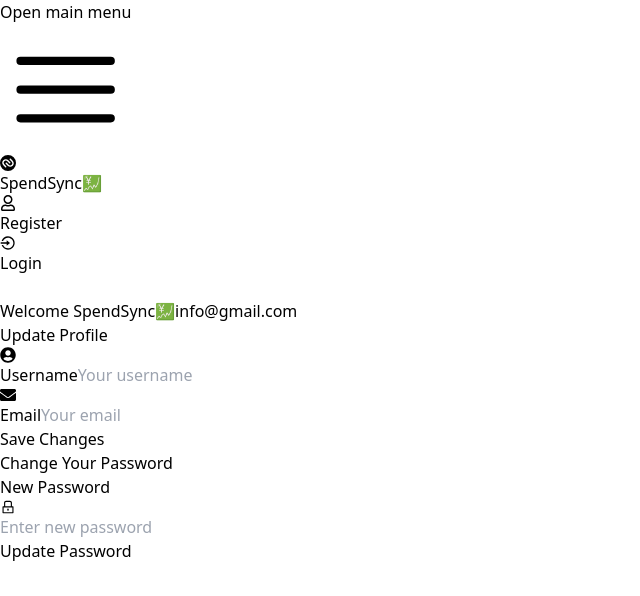
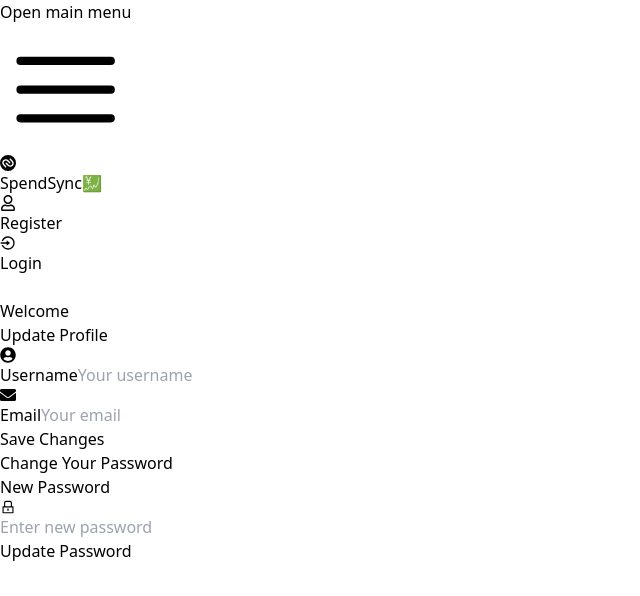
Before and after one commit to ibraheem82/expense_tracker-fullstack-react, a React (Vite) app in the folder frontend/: page /profile in a window 1280 px wide. Shown: the top 596 px of the page, without its empty margins (0-640 px from the left). Built offline with nearby package versions, Linux system fonts and the light colour scheme.

Commit message:
mutation was used, and message was imported to display corresponding messages...

```diff
--- a/frontend/src/components/Users/UserProfile.jsx
+++ b/frontend/src/components/Users/UserProfile.jsx
@@ -2,8 +2,16 @@
 import { FaUserCircle, FaEnvelope, FaLock } from "react-icons/fa";
 import { useFormik } from "formik";
 import UpdatePassword from "./UpdatePassword";
+import { useMutation } from "@tanstack/react-query";
+import { updateProfileAPI } from "../../services/users/userService";
+import AlertMessage from "../Alert/AlertMessage";
 
 const UserProfile = () => {
+  // Mutation
+  const { mutateAsync, isPending, isError, error, isSuccess } = useMutation({
+    mutationFn: updateProfileAPI,
+    mutationKey: ["change-password"],
+  });
 
   const formik = useFormik({
     initialValues: {
@@ -24,12 +32,19 @@
     <>
       <div className="max-w-4xl mx-auto my-10 p-8 bg-white rounded-lg shadow-md">
         <h1 className="mb-2 text-2xl text-center font-extrabold">
-          Welcome SpendSync💹
-          <span className="text-gray-500 text-sm ml-2">info@gmail.com</span>
+          Welcome
+          {/* <span className="text-gray-500 text-sm ml-2">info@gmail.com</span> */}
         </h1>
         <h3 className="text-xl font-semibold text-gray-800 mb-4">
           Update Profile
         </h3>
+
+        {/* Display message */}
+        {isPending && <AlertMessage type="loading" message="Updating....." />}
+        {isError && (
+          <AlertMessage type="error" message={error.response.data.message} />
+        )}
+        {isSuccess && <AlertMessage type="success" message="Updated successfully" />}
 
         <form onSubmit={formik.handleSubmit} className="space-y-6">
           {/* User Name Field */}
```
